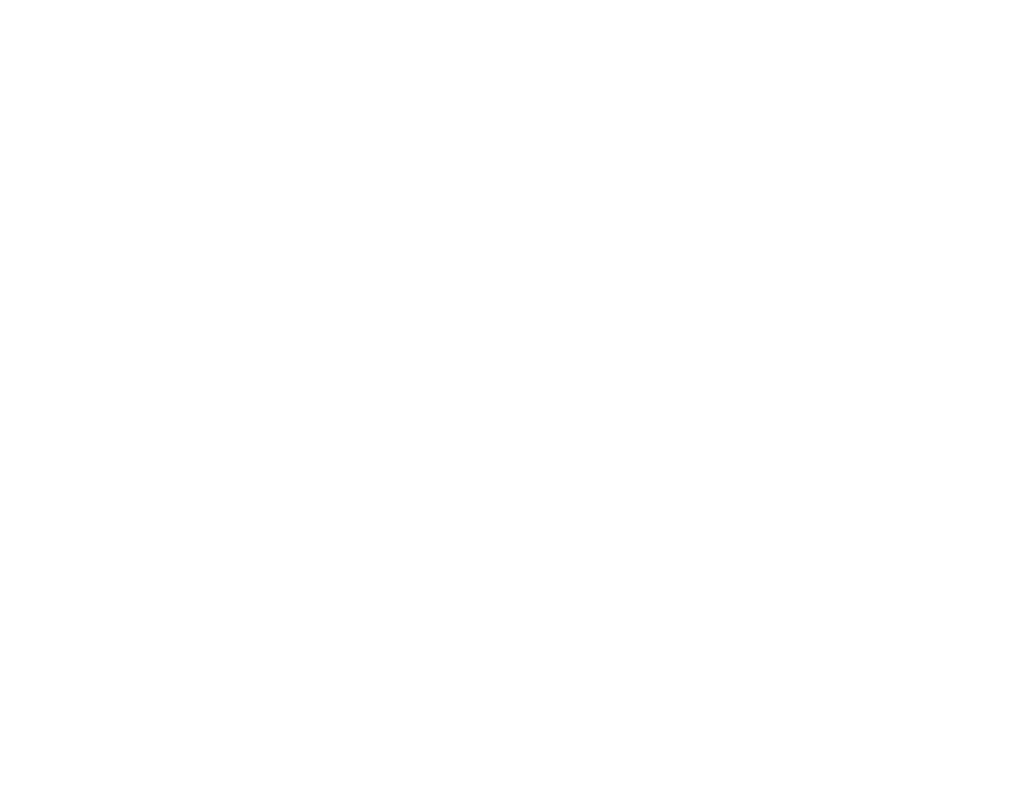
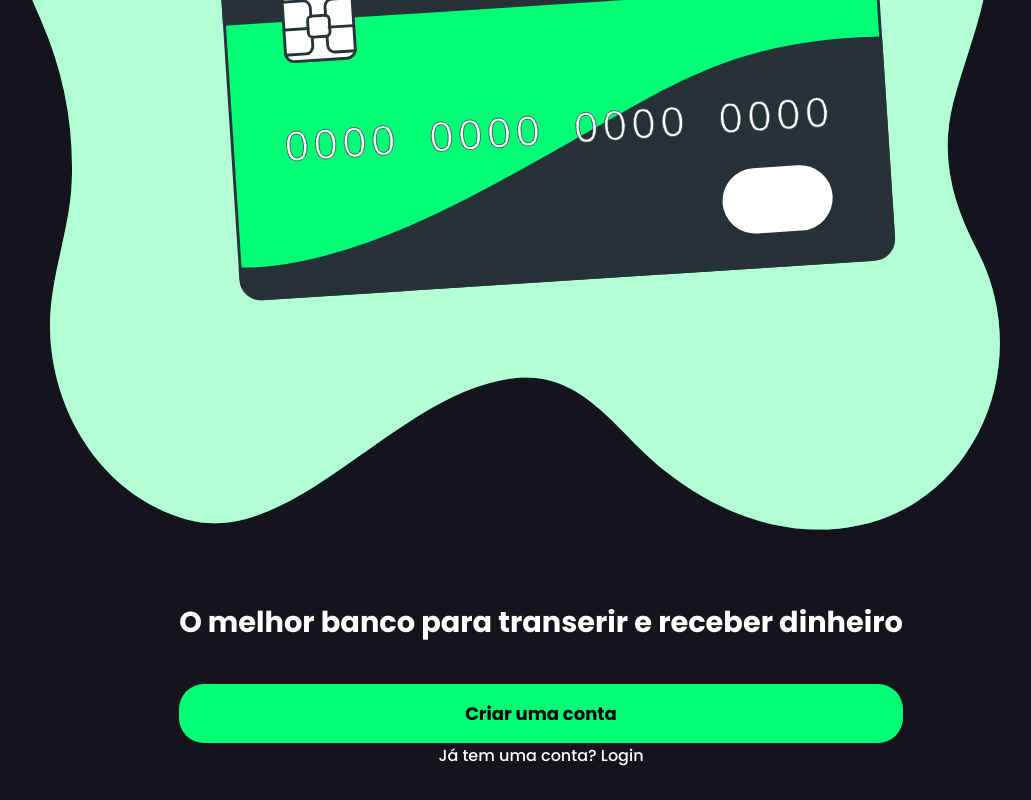
Before and after one commit to lucylima/pix-bank, a website built with Vite: page index.html in a window 1280 px wide. Shown: the whole page, without its empty margins (99-1130 px from the left). Built offline with nearby package versions, Linux system fonts and the light colour scheme.

Commit message:
implementação da tela de login

```diff
--- a/css/login.css
+++ b/css/login.css
@@ -1 +1,61 @@
-@import url(style.css) root;
+@import url('https://fonts.googleapis.com/css2?family=Poppins:wght@500;700&display=swap');
+:root {
+  --cor-primaria: #00FF76;
+  --cor-secundaria: #3B3943;
+}
+
+* {
+  box-sizing: border-box;
+  padding: 0;
+  margin: 0;
+}
+
+body {
+  color: white;
+  padding: 0;
+  margin: 0;
+  background-color: #15141C;
+  font-family: 'Poppins', sans-serif;
+  overflow-x: hidden !important;
+  height: 100vh;
+}
+main {
+  width: 100%;
+  height: 100%;
+}
+.container {
+  height: 100%;
+  display: flex;
+  align-items: center;
+  flex-direction: column;
+  justify-content: flex-end;
+}
+.container img {
+  margin-bottom: auto;
+  margin-top: 5rem;
+  width: 90%;
+}
+.action {
+  display: flex;
+  flex-direction: column;
+  align-items: flex-start;
+  padding: 0rem 2rem 2rem 2rem;
+}
+.action h1{
+  font-size: 180%;
+  width:100%;
+  margin-bottom: 2.5rem;
+}
+.action button {
+  width: 100%;
+  padding: 1rem;
+  font-family: 'Poppins', sans-serif;
+  font-weight: bolder;
+  font-size: 18px;
+  background-color: var(--cor-primaria);
+  border: none;
+  border-radius: 25px;
+}
+.action p {
+  align-self: center;
+}
--- a/css/media.css
+++ b/css/media.css
@@ -20,5 +20,4 @@
     margin-inline: auto;
     width: 60%;
   }
-
 }
--- a/index.html
+++ b/index.html
@@ -8,7 +8,15 @@
   <title>Login</title>
 </head>
 <body>
-
-
+  <main>
+    <div class="container">
+      <img src="assets/Credit card-bro.svg" alt="">
+      <div class="action">
+        <h1>O melhor banco para transerir e receber dinheiro</h1>
+        <button>Criar uma conta</button>
+        <p>Já tem uma conta? <a href=""></a>Login</p>
+      </div>
+    </div>
+  </main>
 </body>
 </html>
```
Also changed, not shown: assets/Credit card-bro.svg (added), 3 other files.
